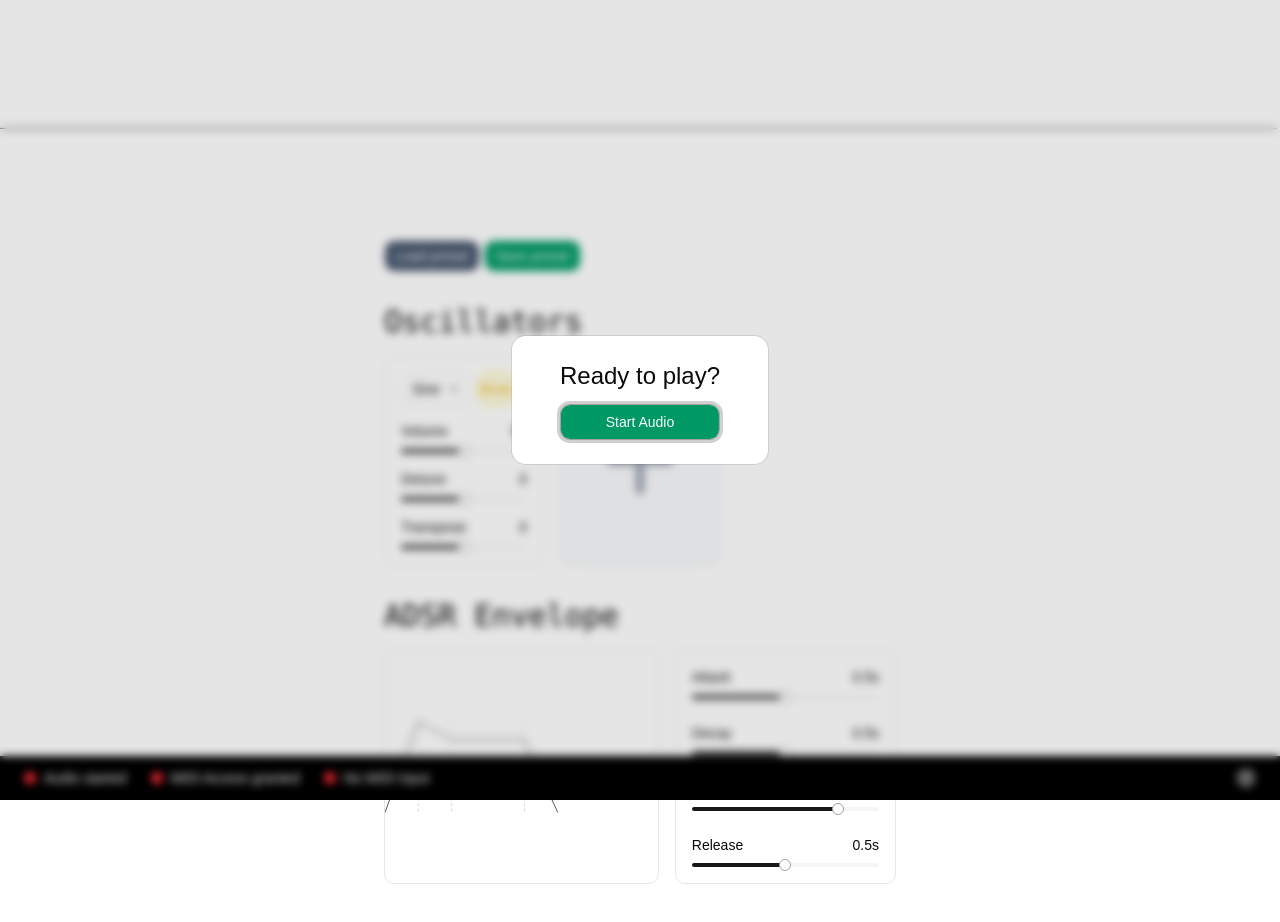
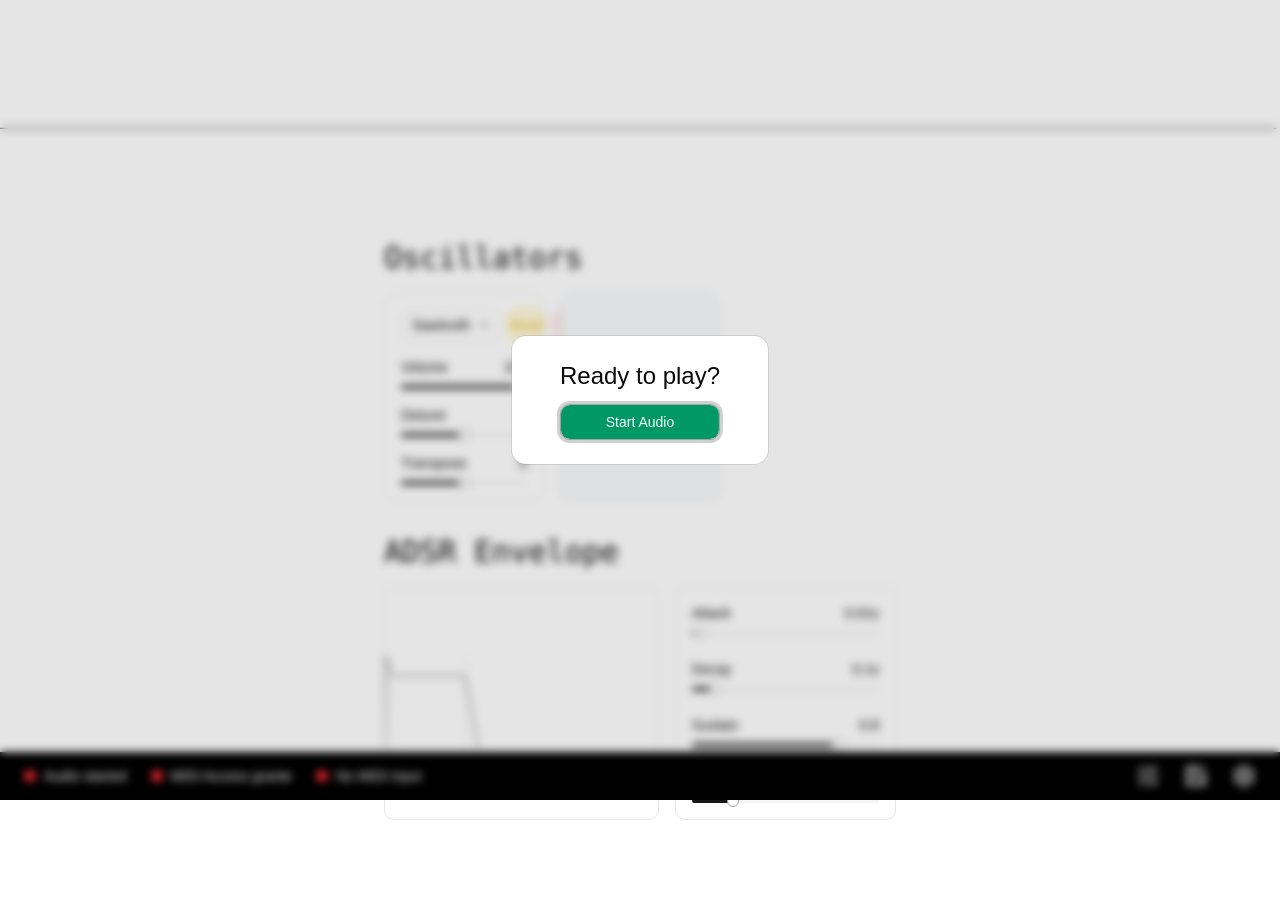
Before and after one commit to oyrad/synth, a React (Vite) app: page / in a window 1280 px wide. Shown: the top 922 px of the page. After the commit the page ends 884 px from the top, so only its background shows below. Built offline with nearby package versions, Linux system fonts and the light colour scheme.

Commit message:
feat: synth store

```diff
--- a/src/App.tsx
+++ b/src/App.tsx
@@ -1,28 +1,16 @@
 import { useSynth } from './hooks/use-synth.ts';
 import { useMidi } from './hooks/use-midi.ts';
-import {
-  type OscillatorData,
-  Oscillators,
-} from './components/oscillators/oscillators.tsx';
-import { useEffect, useState } from 'react';
+import { Oscillators } from './components/oscillators/oscillators.tsx';
+import { useEffect } from 'react';
 import { StatusBar } from './components/status-bar.tsx';
 import { StartAudioDialog } from './components/start-audio-dialog.tsx';
-import { DEFAULT_OSCILLATOR } from './consts/default-oscillator.ts';
-import { Adsr, type AdsrEnvelope } from './components/adsr/adsr.tsx';
-import { DEFAULT_ADSR } from './consts/default-adsr.ts';
+import { Adsr } from './components/adsr/adsr.tsx';
 import { WaveformVisualizer } from './components/waveform-visualizer.tsx';
-import { LoadPresetDialog } from './components/load-preset-dialog.tsx';
-import { SavePresetDialog } from './components/save-preset-dialog.tsx';
 import { useSettingsStore } from './hooks/use-settings-store.ts';
+import { useSynthStore } from './hooks/use-synth-store.ts';
 
 export default function App() {
-  const [oscillators, setOscillators] = useState<Array<OscillatorData>>([
-    {
-      ...DEFAULT_OSCILLATOR,
-      id: crypto.randomUUID(),
-    },
-  ]);
-  const [adsr, setAdsr] = useState<AdsrEnvelope>(DEFAULT_ADSR);
+  const { oscillators, adsr } = useSynthStore();
 
   const { noteOn, noteOff, updateVoices } = useSynth({ adsr, oscillators });
 
@@ -42,18 +30,8 @@ export default function App() {
       {showVisualizer && <WaveformVisualizer />}
 
       <div className="px-8 md:px-44 xl:px-96 w-full flex flex-col gap-8">
-        <div className="flex gap-1">
-          <LoadPresetDialog
-            onLoad={(preset) => {
-              setOscillators(preset.data.oscillators);
-              setAdsr(preset.data.adsr);
-            }}
-          />
-          <SavePresetDialog data={{ oscillators, adsr }} />
-        </div>
-
-        <Oscillators oscillators={oscillators} setOscillators={setOscillators} />
-        <Adsr adsr={adsr} setAdsr={setAdsr} />
+        <Oscillators />
+        <Adsr />
       </div>
 
       <StatusBar midiInput={midiInput} isGranted={isGranted} />
--- a/src/components/adsr/adsr.tsx
+++ b/src/components/adsr/adsr.tsx
@@ -1,7 +1,7 @@
 import { Slider } from '../ui/slider.tsx';
 import { Label } from '../ui/label.tsx';
-import type { Dispatch, SetStateAction } from 'react';
 import { AdsrVisualizer } from './adsr-visualizer.tsx';
+import { useSynthStore } from '../../hooks/use-synth-store.ts';
 
 export interface AdsrEnvelope {
   attack: number;
@@ -10,12 +10,10 @@ export interface AdsrEnvelope {
   release: number;
 }
 
-interface AdsrProps {
-  adsr: AdsrEnvelope;
-  setAdsr: Dispatch<SetStateAction<AdsrEnvelope>>;
-}
+export function Adsr() {
+  const adsr = useSynthStore((s) => s.adsr);
+  const updateAdsr = useSynthStore((s) => s.updateAdsr);
 
-export function Adsr({ adsr, setAdsr }: AdsrProps) {
   return (
     <div className="flex flex-col gap-4">
       <p className="font-mono text-3xl">ADSR Envelope</p>
@@ -34,9 +32,7 @@ export function Adsr({ adsr, setAdsr }: AdsrProps) {
               max={1}
               step={0.01}
               value={[adsr.attack]}
-              onValueChange={(value) =>
-                setAdsr((prev) => ({ ...prev, attack: value[0] }))
-              }
+              onValueChange={(value) => updateAdsr({ attack: value[0] })}
             />
           </div>
           <div className="flex flex-col gap-2">
@@ -49,7 +45,7 @@ export function Adsr({ adsr, setAdsr }: AdsrProps) {
               max={1}
               step={0.01}
               value={[adsr.decay]}
-              onValueChange={(value) => setAdsr((prev) => ({ ...prev, decay: value[0] }))}
+              onValueChange={(value) => updateAdsr({ decay: value[0] })}
             />
           </div>
           <div className="flex flex-col gap-2">
@@ -62,9 +58,7 @@ export function Adsr({ adsr, setAdsr }: AdsrProps) {
               max={1}
               step={0.01}
               value={[adsr.sustain]}
-              onValueChange={(value) =>
-                setAdsr((prev) => ({ ...prev, sustain: value[0] }))
-              }
+              onValueChange={(value) => updateAdsr({ sustain: value[0] })}
             />
           </div>
           <div className="flex flex-col gap-2">
@@ -77,9 +71,7 @@ export function Adsr({ adsr, setAdsr }: AdsrProps) {
               max={1}
               step={0.01}
               value={[adsr.release]}
-              onValueChange={(value) =>
-                setAdsr((prev) => ({ ...prev, release: value[0] }))
-              }
+              onValueChange={(value) => updateAdsr({ release: value[0] })}
             />
           </div>
         </div>
--- a/src/components/load-preset-dialog.tsx
+++ b/src/components/load-preset-dialog.tsx
@@ -16,6 +16,7 @@ import {
 } from './ui/select.tsx';
 import { useState } from 'react';
 import { type Preset, usePresetStore } from '../hooks/use-preset-store.ts';
+import { SlidersHorizontal } from 'lucide-react';
 
 interface LoadPresetDialogProps {
   onLoad: (data: Preset) => void;
@@ -30,9 +31,7 @@ export function LoadPresetDialog({ onLoad }: LoadPresetDialogProps) {
   return (
     <Dialog open={isOpen} onOpenChange={(open) => setIsOpen(open)}>
       <DialogTrigger asChild>
-        <Button className="bg-slate-600 hover:bg-slate-700" disabled={!presets.length}>
-          Load preset
-        </Button>
+        <SlidersHorizontal className="cursor-pointer" />
       </DialogTrigger>
       <DialogContent>
         <DialogHeader className="gap-3">
--- a/src/components/oscillators/oscillators.tsx
+++ b/src/components/oscillators/oscillators.tsx
@@ -1,6 +1,5 @@
 import { Button } from '../ui/button.tsx';
 import { Label } from '../ui/label.tsx';
-import type { Dispatch, SetStateAction } from 'react';
 import { Slider } from '../ui/slider.tsx';
 import {
   Select,
@@ -12,8 +11,8 @@ import {
 } from '../ui/select.tsx';
 import { isOscillatorType } from '../../utils/midi.ts';
 import { PlusIcon, X } from 'lucide-react';
-import { DEFAULT_OSCILLATOR } from '../../consts/default-oscillator.ts';
 import { Toggle } from '../ui/toggle.tsx';
+import { useSynthStore } from '../../hooks/use-synth-store.ts';
 
 export interface OscillatorData {
   id: string;
@@ -24,12 +23,12 @@ export interface OscillatorData {
   transpose: number;
 }
 
-interface OscillatorsProps {
-  oscillators: Array<OscillatorData>;
-  setOscillators: Dispatch<SetStateAction<Array<OscillatorData>>>;
-}
+export function Oscillators() {
+  const oscillators = useSynthStore((s) => s.oscillators);
+  const updateOscillator = useSynthStore((s) => s.updateOscillator);
+  const removeOscillator = useSynthStore((s) => s.removeOscillator);
+  const addOscillator = useSynthStore((s) => s.addOscillator);
 
-export function Oscillators({ oscillators, setOscillators }: OscillatorsProps) {
   return (
     <div className="flex flex-col gap-4">
       <div className="flex justify-between items-center">
@@ -47,11 +46,7 @@ export function Oscillators({ oscillators, setOscillators }: OscillatorsProps) {
                 value={oscillator.waveform}
                 onValueChange={(value) => {
                   if (isOscillatorType(value)) {
-                    setOscillators((prev) =>
-                      prev.map((osc) =>
-                        osc.id === oscillator.id ? { ...osc, waveform: value } : osc,
-                      ),
-                    );
+                    updateOscillator(oscillator.id, { waveform: value });
                   }
                 }}
               >
@@ -72,11 +67,7 @@ export function Oscillators({ oscillators, setOscillators }: OscillatorsProps) {
                 variant="mute"
                 className="px-4"
                 onClick={() => {
-                  setOscillators((prev) =>
-                    prev.map((osc) =>
-                      osc.id === oscillator.id ? { ...osc, isMute: !osc.isMute } : osc,
-                    ),
-                  );
+                  updateOscillator(oscillator.id, { isMute: !oscillator.isMute });
                 }}
               >
                 Mute
@@ -86,9 +77,7 @@ export function Oscillators({ oscillators, setOscillators }: OscillatorsProps) {
                 variant="destructive"
                 size="icon"
                 onClick={() => {
-                  setOscillators((prev) =>
-                    prev.filter((osc) => osc.id !== oscillator.id),
-                  );
+                  removeOscillator(oscillator.id);
                 }}
               >
                 <X />
@@ -106,16 +95,7 @@ export function Oscillators({ oscillators, setOscillators }: OscillatorsProps) {
                 max={100}
                 step={1}
                 onValueChange={(value) =>
-                  setOscillators((prev) =>
-                    prev.map((osc) =>
-                      osc.id === oscillator.id
-                        ? {
-                            ...osc,
-                            volume: value[0],
-                          }
-                        : osc,
-                    ),
-                  )
+                  updateOscillator(oscillator.id, { volume: value[0] })
                 }
               />
             </div>
@@ -131,16 +111,7 @@ export function Oscillators({ oscillators, setOscillators }: OscillatorsProps) {
                 max={100}
                 step={1}
                 onValueChange={(value) =>
-                  setOscillators((prev) =>
-                    prev.map((osc) =>
-                      osc.id === oscillator.id
-                        ? {
-                            ...osc,
-                            detune: value[0],
-                          }
-                        : osc,
-                    ),
-                  )
+                  updateOscillator(oscillator.id, { detune: value[0] })
                 }
               />
             </div>
@@ -156,16 +127,7 @@ export function Oscillators({ oscillators, setOscillators }: OscillatorsProps) {
                 max={24}
                 step={1}
                 onValueChange={(value) =>
-                  setOscillators((prev) =>
-                    prev.map((osc) =>
-                      osc.id === oscillator.id
-                        ? {
-                            ...osc,
-                            transpose: value[0],
-                          }
-                        : osc,
-                    ),
-                  )
+                  updateOscillator(oscillator.id, { transpose: value[0] })
                 }
               />
             </div>
@@ -176,13 +138,7 @@ export function Oscillators({ oscillators, setOscillators }: OscillatorsProps) {
           hidden={oscillators.length >= 6}
           className="flex justify-center items-center rounded-xl border border-gray-200 cursor-pointer bg-gray-50 hover:bg-gray-100 transition-all min-h-[210px]"
           onClick={() => {
-            setOscillators((prev) => [
-              ...prev,
-              {
-                ...DEFAULT_OSCILLATOR,
-                id: crypto.randomUUID(),
-              },
-            ]);
+            addOscillator();
           }}
         >
           <PlusIcon size={100} className="text-gray-400" />
--- a/src/components/save-preset-dialog.tsx
+++ b/src/components/save-preset-dialog.tsx
@@ -9,6 +9,7 @@ import { Button } from './ui/button.tsx';
 import { Input } from './ui/input.tsx';
 import { useState } from 'react';
 import { type Preset, usePresetStore } from '../hooks/use-preset-store.ts';
+import { Save } from 'lucide-react';
 
 interface SavePresetDialogProps {
   data: Preset['data'];
@@ -23,7 +24,7 @@ export function SavePresetDialog({ data }: SavePresetDialogProps) {
   return (
     <Dialog open={isOpen} onOpenChange={(open) => setIsOpen(open)}>
       <DialogTrigger asChild>
-        <Button className="bg-emerald-600 hover:bg-emerald-700">Save preset</Button>
+        <Save className="cursor-pointer" />
       </DialogTrigger>
       <DialogContent>
         <DialogHeader className="gap-3">
--- a/src/components/settings-dialog.tsx
+++ b/src/components/settings-dialog.tsx
@@ -16,8 +16,8 @@ export function SettingsDialog() {
 
   return (
     <Dialog>
-      <DialogTrigger className="ml-auto cursor-pointer">
-        <Settings size={20} />
+      <DialogTrigger className="cursor-pointer">
+        <Settings />
       </DialogTrigger>
       <DialogContent showCloseButton={true}>
         <DialogHeader>
--- a/src/components/status-bar.tsx
+++ b/src/components/status-bar.tsx
@@ -2,6 +2,20 @@ import { cn } from '../utils/cn.ts';
 import { useAudioCtx } from '../hooks/use-audio-context.ts';
 import { memo } from 'react';
 import { SettingsDialog } from './settings-dialog.tsx';
+import { SavePresetDialog } from './save-preset-dialog.tsx';
+import { useSynthStore } from '../hooks/use-synth-store.ts';
+import { LoadPresetDialog } from './load-preset-dialog.tsx';
+
+function StatusBarIndicator({ text, isActive }: { text: string; isActive: boolean }) {
+  return (
+    <div className="flex items-center gap-2">
+      <div
+        className={cn(`rounded-full bg-red-500 w-3 h-3 ${isActive && 'bg-emerald-500'}`)}
+      />
+      <p className="text-sm">{text}</p>
+    </div>
+  );
+}
 
 interface StatusBarProps {
   isGranted: boolean;
@@ -11,38 +25,27 @@ interface StatusBarProps {
 export function StatusBarComponent({ isGranted, midiInput }: StatusBarProps) {
   const { isAudioReady } = useAudioCtx();
 
+  const { oscillators, adsr, loadPreset } = useSynthStore();
+
   return (
     <div className="fixed bottom-0 left-0 w-full bg-black text-white py-3 px-6 flex gap-6">
-      <div className="flex items-center gap-2">
-        <div
-          className={cn(
-            `rounded-full bg-red-500 w-3 h-3 ${isAudioReady && 'bg-emerald-500'}`,
-          )}
+      <StatusBarIndicator text="Audio started" isActive={isAudioReady} />
+      <StatusBarIndicator text="MIDI Access grante" isActive={isGranted} />
+      <StatusBarIndicator
+        text={midiInput ? `Connected device: ${midiInput?.name}` : 'No MIDI input'}
+        isActive={!!midiInput}
+      />
+
+      <div className="ml-auto flex items-center gap-6">
+        <LoadPresetDialog onLoad={loadPreset} />
+        <SavePresetDialog
+          data={{
+            oscillators,
+            adsr,
+          }}
         />
-        <p className="text-sm">Audio started</p>
+        <SettingsDialog />
       </div>
-
-      <div className="flex items-center gap-2">
-        <div
-          className={cn(
-            `rounded-full bg-red-500 w-3 h-3 ${isGranted && 'bg-emerald-500'}`,
-          )}
-        />
-        <p className="text-sm">MIDI Access granted</p>
-      </div>
-
-      <div className="flex items-center gap-2">
-        <div
-          className={cn(
-            `rounded-full bg-red-500 w-3 h-3 ${!!midiInput && 'bg-emerald-500'}`,
-          )}
-        />
-        <p className="text-sm">
-          {midiInput ? `Connected device: ${midiInput?.name}` : 'No MIDI input'}
-        </p>
-      </div>
-
-      <SettingsDialog />
     </div>
   );
 }
--- /dev/null
+++ b/src/hooks/use-synth-store.ts
@@ -0,0 +1,52 @@
+import { create } from 'zustand/react';
+import { DEFAULT_PRESETS } from '../consts/default-presets.ts';
+import type { OscillatorData } from '../components/oscillators/oscillators.tsx';
+import type { AdsrEnvelope } from '../components/adsr/adsr.tsx';
+import { DEFAULT_OSCILLATOR } from '../consts/default-oscillator.ts';
+import type { Preset } from './use-preset-store.ts';
+
+interface SynthStoreValues {
+  oscillators: Array<OscillatorData>;
+  adsr: AdsrEnvelope;
+  addOscillator: VoidFunction;
+  removeOscillator: (id: string) => void;
+  updateOscillator: (id: string, data: Partial<OscillatorData>) => void;
+  updateAdsr: (data: Partial<AdsrEnvelope>) => void;
+  loadPreset: (preset: Preset) => void;
+}
+
+export const useSynthStore = create<SynthStoreValues>()((set) => ({
+  oscillators: DEFAULT_PRESETS[0].data.oscillators,
+  adsr: DEFAULT_PRESETS[0].data.adsr,
+
+  addOscillator: () =>
+    set((state) => ({
+      oscillators: [
+        ...state.oscillators,
+        { ...DEFAULT_OSCILLATOR, id: crypto.randomUUID() },
+      ],
+    })),
+
+  removeOscillator: (id) =>
+    set((state) => ({
+      oscillators: state.oscillators.filter((osc) => osc.id !== id),
+    })),
+
+  updateOscillator: (id, data) =>
+    set((state) => ({
+      oscillators: state.oscillators.map((osc) =>
+        osc.id === id ? { ...osc, ...data } : osc,
+      ),
+    })),
+
+  updateAdsr: (data) =>
+    set((state) => ({
+      adsr: { ...state.adsr, ...data },
+    })),
+
+  loadPreset: (preset) =>
+    set({
+      oscillators: preset.data.oscillators,
+      adsr: preset.data.adsr,
+    }),
+}));
```
